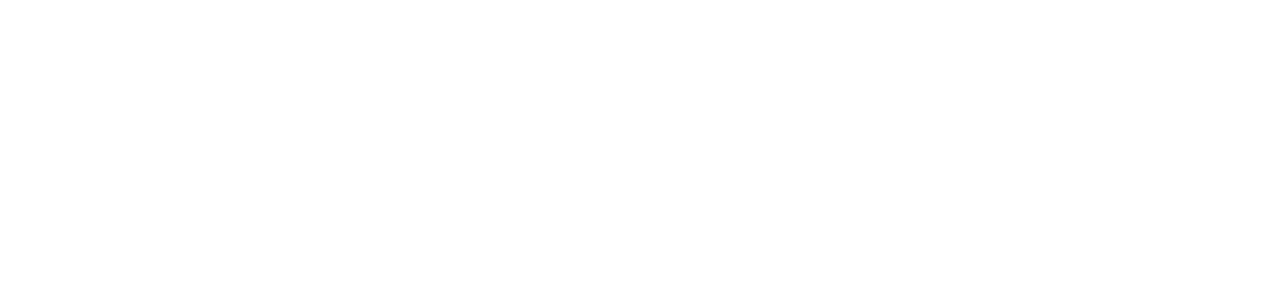
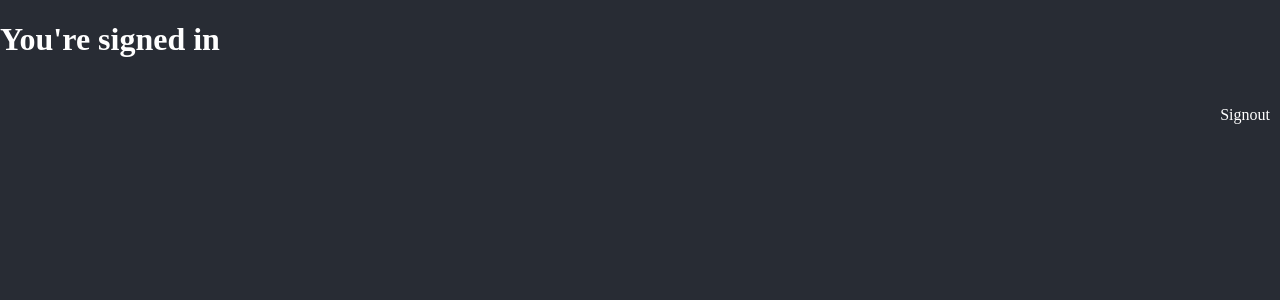
Before and after one commit to HassanAbdinur/Chat.IO, a React (Create React App) app in the folder client/: page / in a window 1280 px wide. Shown: the top 300 px of the page. Built offline with nearby package versions, Linux system fonts and the light colour scheme.

Commit message:
edited css

```diff
--- a/client/src/index.css
+++ b/client/src/index.css
@@ -1,10 +1,9 @@
 body {
   margin: 0;
-  font-family: -apple-system, BlinkMacSystemFont, 'Segoe UI', 'Roboto', 'Oxygen',
-    'Ubuntu', 'Cantarell', 'Fira Sans', 'Droid Sans', 'Helvetica Neue',
-    sans-serif;
-  -webkit-font-smoothing: antialiased;
-  -moz-osx-font-smoothing: grayscale;
+  padding: 0;
+  background-color: #282c34;
+  min-height: 100vh;
+
 }
 
 code {
```
